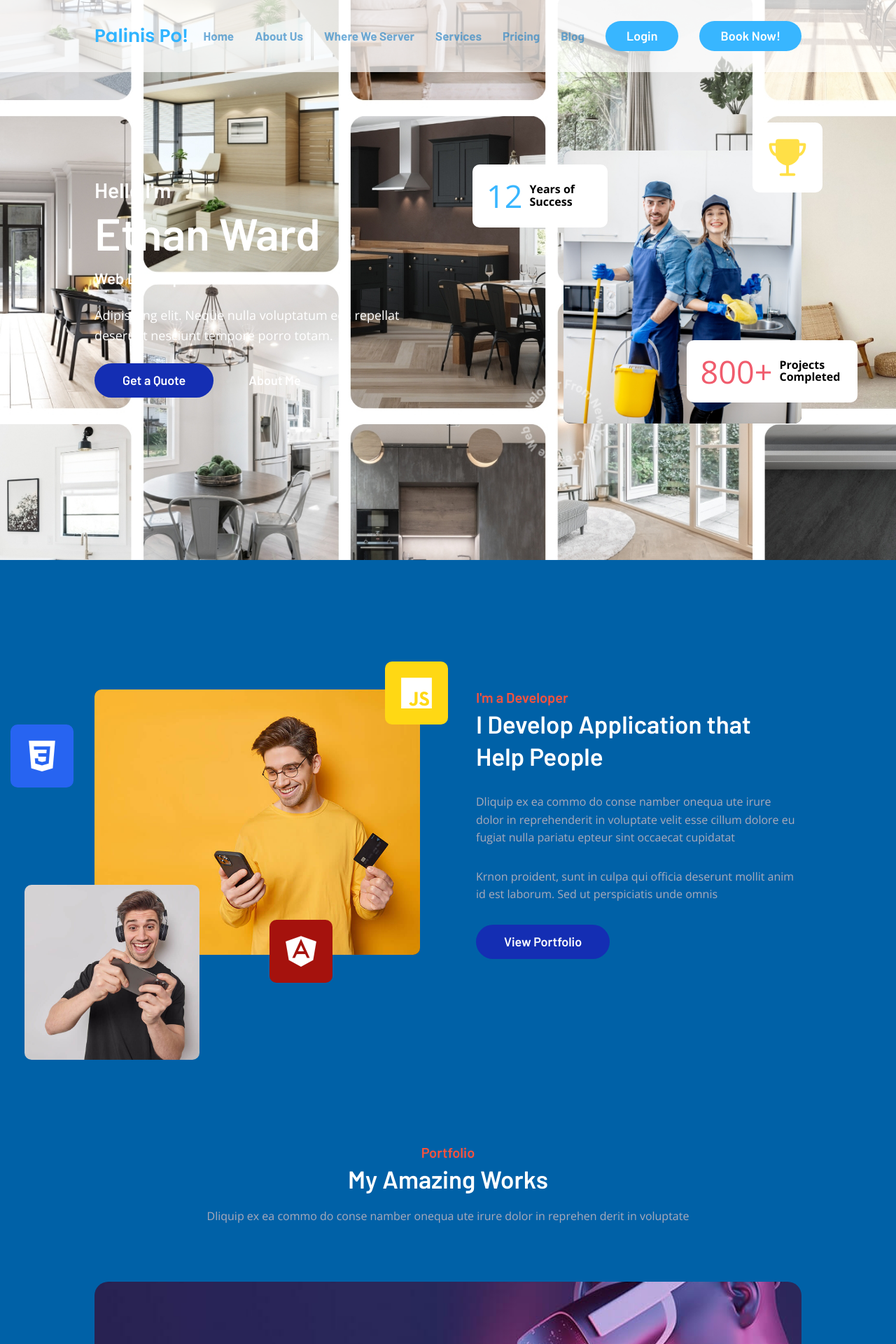
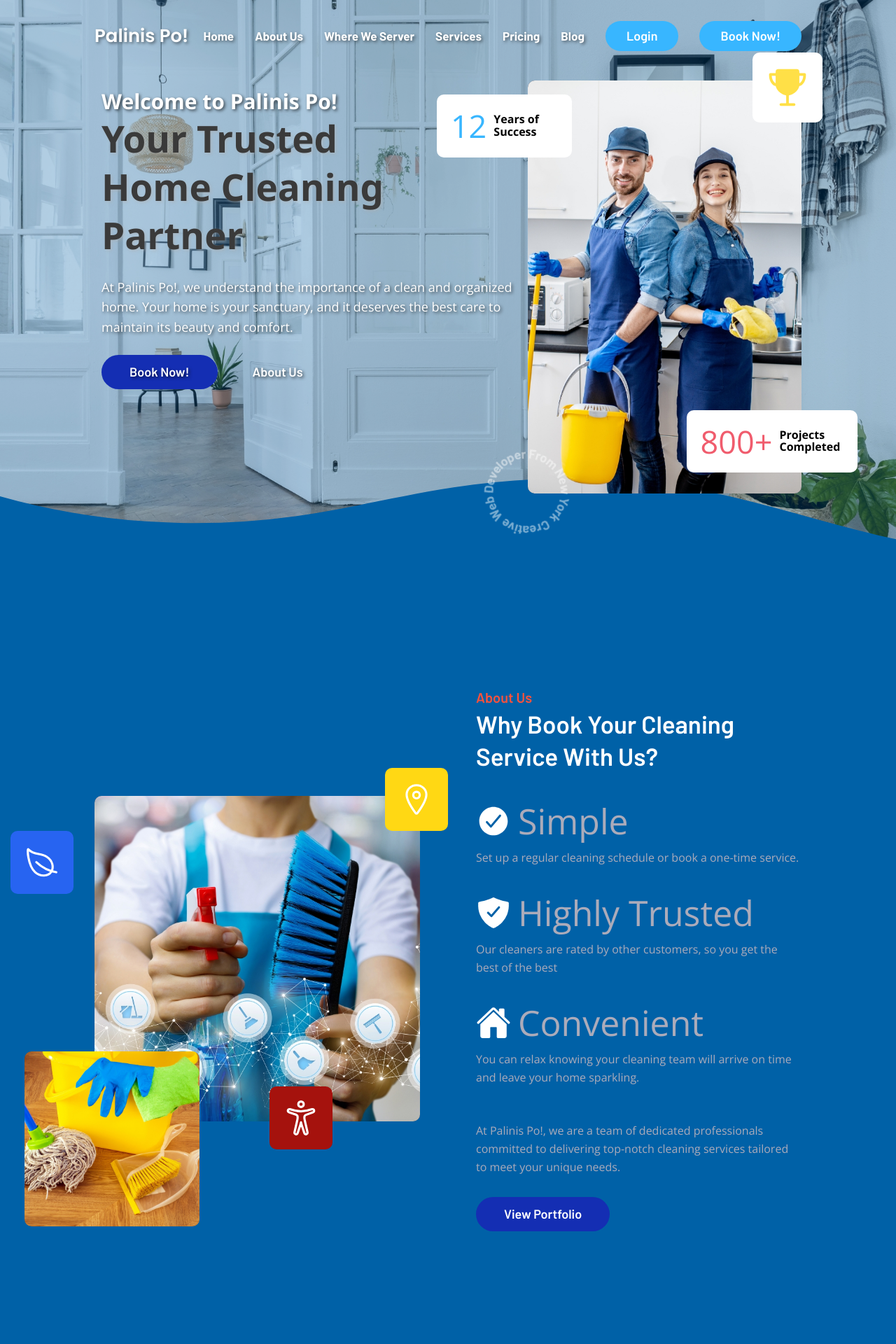
Before and after one commit to ricojovan/Human-Resources-Management, a PHP site: page / in a window 1280 px wide. Shown: the top 1920 px of the page at 70% size. Run offline with PHP 8.4, Linux system fonts and the light colour scheme.

Commit message:
Added some new design

```diff
--- a/assets/css/style1.css
+++ b/assets/css/style1.css
@@ -3,12 +3,7 @@
 \*-----------------------------------*/
 
 /**
- * copyright 2022 codewithsadee
  */
-
-
-
-
 
 /*-----------------------------------*\
   #CUSTOM PROPERTY
@@ -85,11 +80,6 @@
   --cubic-out: cubic-bezier(0.33, 0.85, 0.56, 1.02);
 
 }
-
-
-
-
-
 /*-----------------------------------*\
   #RESET
 \*-----------------------------------*/
@@ -163,10 +153,6 @@
 ::-webkit-scrollbar-thumb { background-color: hsl(0, 0%, 80%); }
 
 ::-webkit-scrollbar-thumb:hover { background-color: hsl(0, 0%, 70%); }
-
-
-
-
 
 /*-----------------------------------*\
   #REUSED STYLE
@@ -253,9 +239,11 @@
 }
 
 .logo {
-    color: var(--white);
+  color: #ffffff;
   font-family: var(--ff-poppins);
-    font-size: 2.4rem;
+  font-size: 2.6rem;
+  text-shadow: 2px 2px 4px rgba(0, 0, 0, 0.5);
+  float: inline-start;
 }
 
 .nav-toggle-btn { font-size: 3rem; }
@@ -283,10 +271,13 @@
 }
 
 .navbar-link {
-    color: var(--white);
+  color: #ffffff;
   font-family: var(--ff-barlow);
+  font-size: 17px;
   padding-block: 3px;
   transition: var(--transition-1);
+  font-weight: bold;
+  text-shadow: 2px 2px 4px rgba(0, 0, 0, 0.5);
 }
 
 .navbar-link:is(:hover, :focus) { color: var(--orange-soda); }
@@ -307,17 +298,41 @@
 .elem,
 .rotate-img { display: none; }
 
-  .hero {
-    background-image: url("../images/hero-bg.jpg");
+/* .hero {
+  background-image: url("../images/hero-bg-houses.jpg");
   background-repeat: no-repeat;
   background-size: cover;
   background-position: center;
   padding-block: 100px var(--section-padding);
   min-height: 100vh;
   display: grid;
-    place-items: center;
+  align-items: center;
+  filter: grayscale(50%);
+} */
+
+
+.hero {
+  position: relative;
+  padding-block: 100px var(--section-padding);
+  min-height: 100vh;
+  display: grid;
+  align-items: center;
 }
-
+.hero::before {
+  content: "";
+  position: absolute;
+  top: 0;
+  left: 0;
+  width: 100%;
+  height: 100%;
+  background-image: url("../images/hero-bg-house.jpg");
+  background-repeat: no-repeat;
+  background-size: cover;
+  background-position: center;
+  opacity: 0.7;
+  background-color: rgba(0, 0, 0, 0.5);
+  z-index: -1;
+}
 .hero-banner {
   width: 150px;
   height: 172px;
@@ -326,26 +341,32 @@
   margin-inline: auto;
   margin-block-end: 30px;
 }
-
-  .hero-banner img { border-radius: inherit; }
-
+.hero-banner img {
+  border-radius: inherit;
+}
 .hero-content {
   text-align: center;
-    color: var(--white);
+  color: #ffffff;
+  padding: 10px;
+  border-radius: 16px;
+  text-shadow: 2px 2px 4px rgba(0, 0, 0, 0.61);
 }
 
 .hero-title {
-    font-family: var(--ff-barlow);
+  font-family:'Segoe UI', Tahoma, Geneva, Verdana, sans-serif;
   font-size: var(--fs-5);
   font-weight: var(--fw-600);
   line-height: 1.3;
   margin-block-end: 14px;
+
 }
 
 .hero-title strong {
-    font-size: var(--fs-1);
+  font-size: 5.3rem;
   font-weight: inherit;
   margin-block-end: 8px;
+  color: #3a3a3a;
+  text-shadow: 2px 2px 4px rgba(175, 175, 175, 0.5);
 }
 
 .hero-text { margin-block-end: 25px; }
@@ -359,7 +380,26 @@
 }
 
 
+.custom-shape-divider-bottom-1711953435 {
+  position: absolute;
+  bottom: 0;
+  left: 0;
+  width: 100%;
+  overflow: hidden;
+  line-height: 0;
+  z-index: -1;
+}
 
+.custom-shape-divider-bottom-1711953435 svg {
+  position: relative;
+  display: block;
+  width: calc(123% + 1.3px);
+  height: 118px;
+}
+
+.custom-shape-divider-bottom-1711953435 .shape-fill {
+  fill: #0061A7;
+}
 
 
 /*-----------------------------------*\
@@ -379,12 +419,24 @@
 
 .about-banner > .img-cover { border-radius: inherit; }
 
-  .about :is(.section-title, .section-subtitle, .section-text) { text-align: left; }
+.about :is(.section-title, .section-subtitle, .section-text) {
+  text-align: left;
+}
 
-  .about :is(.section-title, .section-text) { margin-block-end: 30px; }
+.about :is(.section-title, .section-text) {
+  margin-block-end: 30px;
+}
 
+.abs-icon-new {
+  font-size: 5rem;
+  border-radius: inherit;
+  display: flex;
+  align-items: center; /* Align items vertically */
+}
 
-
+.icon-about {
+  margin-right: 10px; /* Adjust spacing between icon and text */
+}
 
 
 /*-----------------------------------*\
@@ -809,7 +861,7 @@
 
   .header,
   .header.nav-active {
-      background-color: transparent;
+    background-color: rgba(255, 255, 255, 0);
     box-shadow: none;
     height: unset;
     padding-block: 30px;
@@ -827,6 +879,7 @@
     display: flex;
     align-items: center;
     gap: 30px;
+
   }
 
   .navbar .btn {
@@ -840,17 +893,29 @@
    * HERO
    */
 
+   /* display: grid;
+   grid-template-columns: 1fr 1fr;
+   align-items: center; */
+
   .hero .container {
-      display: grid;
-      grid-template-columns: 1fr 1fr;
-      align-items: center;
+     display: flex;
+    justify-content: space-between;/*
+    align-items: center; */
   }
 
-    .hero-content { text-align: left; }
+  .hero-content {
+    text-align: left;
+    width: 100rem;
+    background-color: #ffffff00;
+   }
 
-    .btn-group { justify-content: flex-start; }
+  .btn-group {
+    justify-content: flex-start;
+  }
 
-    .hero-title span { font-size: 3rem; }
+  .hero-title span {
+    font-size: 3rem;
+  }
 
   .hero-title {
     --fs-5: 2.2rem;
@@ -866,8 +931,8 @@
     position: relative;
     margin-block-end: 0;
     order: 1;
-      width: 340px;
-      height: 390px;
+    width: 640px;
+    height: 590px;
     margin-inline: 0;
     margin-inline-start: auto;
   }
@@ -885,6 +950,7 @@
   .elem-1 {
     top: 20px;
     left: -130px;
+    /* box-shadow: 0 -5px 50px var(--manatee); */
   }
 
   .elem-1 .elem-title { color: var(--vivid-sky-blue); }
--- a/assets/css/style2.css
+++ b/assets/css/style2.css
@@ -247,6 +247,7 @@
   color: #31b4ff;
   font-family: var(--ff-poppins);
   font-size: 2.6rem;
+  text-shadow: 2px 2px 4px rgba(0, 0, 0, 0.5);
 }
 
 .nav-toggle-btn { font-size: 3rem; }
@@ -274,12 +275,13 @@
 }
 
 .navbar-link {
-    color: #2b85c5a9;
+  color: #ffffff;
   font-family: var(--ff-barlow);
   font-size: 17px;
   padding-block: 3px;
   transition: var(--transition-1);
   font-weight: bold;
+  text-shadow: 2px 2px 4px rgba(0, 0, 0, 0.5);
 }
 
 .navbar-link:is(:hover, :focus) { color: var(--orange-soda); }
@@ -300,7 +302,7 @@
 .elem,
 .rotate-img { display: none; }
 
-  .hero {
+/* .hero {
   background-image: url("../images/hero-bg-houses.jpg");
   background-repeat: no-repeat;
   background-size: cover;
@@ -308,9 +310,33 @@
   padding-block: 100px var(--section-padding);
   min-height: 100vh;
   display: grid;
-    place-items: center;
+  align-items: center;
+  filter: grayscale(50%);
+} */
+
+
+.hero {
+  position: relative;
+  padding-block: 100px var(--section-padding);
+  min-height: 100vh;
+  display: grid;
+  align-items: center;
 }
-
+.hero::before {
+  content: "";
+  position: absolute;
+  top: 0;
+  left: 0;
+  width: 100%;
+  height: 100%;
+  /* background-image: url("../images/hero-bg-houses.jpg"); */
+  background-repeat: no-repeat;
+  background-size: cover;
+  background-position: center;
+  opacity: 0.8; /* Adjust the opacity to your preference */
+  background-color: rgba(0, 0, 0, 0.5); /* Adjust the color and opacity of the overlay */
+  z-index: -1;
+}
 .hero-banner {
   width: 150px;
   height: 172px;
@@ -319,12 +345,15 @@
   margin-inline: auto;
   margin-block-end: 30px;
 }
-
-  .hero-banner img { border-radius: inherit; }
-
+.hero-banner img {
+  border-radius: inherit;
+}
 .hero-content {
   text-align: center;
-    color: var(--white);
+  color: #ffffff;
+  padding: 10px;
+  border-radius: 16px;
+  text-shadow: 2px 2px 4px rgba(0, 0, 0, 0.5);
 }
 
 .hero-title {
@@ -333,12 +362,14 @@
   font-weight: var(--fw-600);
   line-height: 1.3;
   margin-block-end: 14px;
+
 }
 
 .hero-title strong {
-    font-size: var(--fs-1);
+  font-size: 3.5rem;
   font-weight: inherit;
   margin-block-end: 8px;
+  color: #78CDFF;
 }
 
 .hero-text { margin-block-end: 25px; }
@@ -352,7 +383,25 @@
 }
 
 
+.custom-shape-divider-bottom-1711953435 {
+  position: absolute;
+  bottom: 0;
+  left: 0;
+  width: 100%;
+  overflow: hidden;
+  line-height: 0;
+}
 
+.custom-shape-divider-bottom-1711953435 svg {
+  position: relative;
+  display: block;
+  width: calc(123% + 1.3px);
+  height: 118px;
+}
+
+.custom-shape-divider-bottom-1711953435 .shape-fill {
+  fill: #0061A7;
+}
 
 
 /*-----------------------------------*\
@@ -802,7 +851,7 @@
 
   .header,
   .header.nav-active {
-      background-color: rgba(255, 255, 255, 0.719);
+    background-color: rgba(255, 255, 255, 0);
     box-shadow: none;
     height: unset;
     padding-block: 30px;
@@ -834,17 +883,29 @@
    * HERO
    */
 
+   /* display: grid;
+   grid-template-columns: 1fr 1fr;
+   align-items: center; */
+
   .hero .container {
-      display: grid;
-      grid-template-columns: 1fr 1fr;
-      align-items: center;
+     display: flex;
+    justify-content: space-between;/*
+    align-items: center; */
   }
 
-    .hero-content { text-align: left; }
+  .hero-content {
+    text-align: left;
+    width: 100rem;
+    background-color: #ffffff00;
+   }
 
-    .btn-group { justify-content: flex-start; }
+  .btn-group {
+    justify-content: flex-start;
+  }
 
-    .hero-title span { font-size: 3rem; }
+  .hero-title span {
+    font-size: 3rem;
+  }
 
   .hero-title {
     --fs-5: 2.2rem;
@@ -860,8 +921,8 @@
     position: relative;
     margin-block-end: 0;
     order: 1;
-      width: 340px;
-      height: 390px;
+    width: 640px;
+    height: 590px;
     margin-inline: 0;
     margin-inline-start: auto;
   }
@@ -879,6 +940,7 @@
   .elem-1 {
     top: 20px;
     left: -130px;
+    /* box-shadow: 0 -5px 50px var(--manatee); */
   }
 
   .elem-1 .elem-title { color: var(--vivid-sky-blue); }
--- a/index.php
+++ b/index.php
@@ -15,7 +15,7 @@
   <!--
     - custom css link
   -->
-  <link rel="stylesheet" href="./assets/css/style2.css">
+  <link rel="stylesheet" href="./assets/css/style1.css">
 
   <!--
     - google font link
@@ -129,23 +129,32 @@
           <div class="hero-content">
 
             <h2 class="hero-title">
-              <span>Hello I'm</span>
-              <strong>Ethan Ward</strong> Web Developer from New York
+              <span>Welcome to Palinis Po!</span>
+              <strong>Your Trusted<br>Home Cleaning Partner</strong>
             </h2>
 
             <p class="hero-text">
-              Adipisicing elit. Neque nulla voluptatum eos repellat deserunt nesciunt tempore porro totam.
+            At Palinis Po!, we understand the importance of a
+            clean and organized home. Your home is your sanctuary,
+            and it deserves the best care to maintain its beauty and comfort.
             </p>
 
             <div class="btn-group">
-              <a href="#contact" class="btn btn-primary blue">Get a Quote</a>
+              <a href="#contact" class="btn btn-primary blue">Book Now!</a>
 
-              <a href="#about" class="btn">About Me</a>
+              <a href="#about" class="btn">About Us</a>
             </div>
 
           </div>
 
         </div>
+
+        <div class="custom-shape-divider-bottom-1711953435">
+    <svg data-name="Layer 1" xmlns="http://www.w3.org/2000/svg" viewBox="0 0 1200 120" preserveAspectRatio="none">
+        <path d="M985.66,92.83C906.67,72,823.78,31,743.84,14.19c-82.26-17.34-168.06-16.33-250.45.39-57.84,11.73-114,31.07-172,41.86A600.21,600.21,0,0,1,0,27.35V120H1200V95.8C1132.19,118.92,1055.71,111.31,985.66,92.83Z" class="shape-fill"></path>
+    </svg>
+</div>
+
       </section>
 
 
@@ -161,42 +170,59 @@
 
           <figure class="about-banner">
 
-            <img src="./assets/images/about-banner.jpg" width="800" height="652" loading="lazy" alt="Ethan's Photo"
+            <img src="./assets/images/about-cleaners.jpg" width="800" height="652" loading="lazy" alt="Ethan's Photo"
               class="img-cover">
 
-            <img src="./assets/images/absolute-image.jpg" width="800" height="717" loading="lazy" alt="Ethan's Photo"
+            <img src="./assets/images/about-side.jpg" width="800" height="717" loading="lazy" alt="Ethan's Photo"
               class="abs-img">
 
             <div class="abs-icon abs-icon-1">
-              <ion-icon name="logo-css3"></ion-icon>
+            <ion-icon name="leaf-outline"></ion-icon>
             </div>
 
             <div class="abs-icon abs-icon-2">
-              <ion-icon name="logo-javascript"></ion-icon>
+            <ion-icon name="location-outline"></ion-icon>
             </div>
 
             <div class="abs-icon abs-icon-3">
-              <ion-icon name="logo-angular"></ion-icon>
+            <ion-icon name="accessibility-outline"></ion-icon>
             </div>
 
           </figure>
 
           <div class="about-content">
 
-            <p class="section-subtitle">I'm a Developer</p>
+            <p class="section-subtitle">About Us</p>
 
-            <h2 class="h2 section-title">I Develop Application that Help People</h2>
+            <h2 class="h2 section-title">Why Book Your Cleaning Service With Us?</h2>
 
-            <p class="section-text">
-              Dliquip ex ea commo do conse namber onequa ute irure dolor in reprehenderit in voluptate velit esse cillum
-              dolore eu
-              fugiat nulla pariatu epteur sint occaecat cupidatat
-            </p>
+<p class="section-text">
+  <div class="abs-icon-new abs-icon-4">
+    <ion-icon class="icon-about" name="checkmark-circle"></ion-icon>
+      Simple<br>
+  </div>
+      Set up a regular cleaning schedule or book a one-time service.
+        <br><br>
+  <div class="abs-icon-new abs-icon-4">
+    <ion-icon class="icon-about" name="shield-checkmark"></ion-icon>
+      Highly Trusted<br>
+  </div>
+      Our cleaners are rated by other customers, so you get the best of the best
+        <br><br>
+  <div class="abs-icon-new abs-icon-4">
+    <ion-icon class="icon-about" name="home"></ion-icon>
+      Convenient<br>
+  </div>
+      You can relax knowing your cleaning team will arrive on time and leave your home sparkling.
+</p>
 
-            <p class="section-text">
-              Krnon proident, sunt in culpa qui officia deserunt mollit anim id est laborum. Sed ut perspiciatis unde
-              omnis
-            </p>
+<br><br>
+
+<p class="section-text">
+At Palinis Po!, we are a team of dedicated professionals
+committed to delivering top-notch cleaning services tailored
+to meet your unique needs.
+</p>
 
             <a href="#portfolio" class="btn btn-primary blue">View Portfolio</a>
 
```
Also changed, not shown: assets/images/about-cleaners.jpg (added), assets/images/about-side.jpg (added), assets/images/hero-bg-house.jpg (added), assets/images/hero-bg-houses.jpg (deleted). Lines whose indentation alone changed are shown as unchanged.
